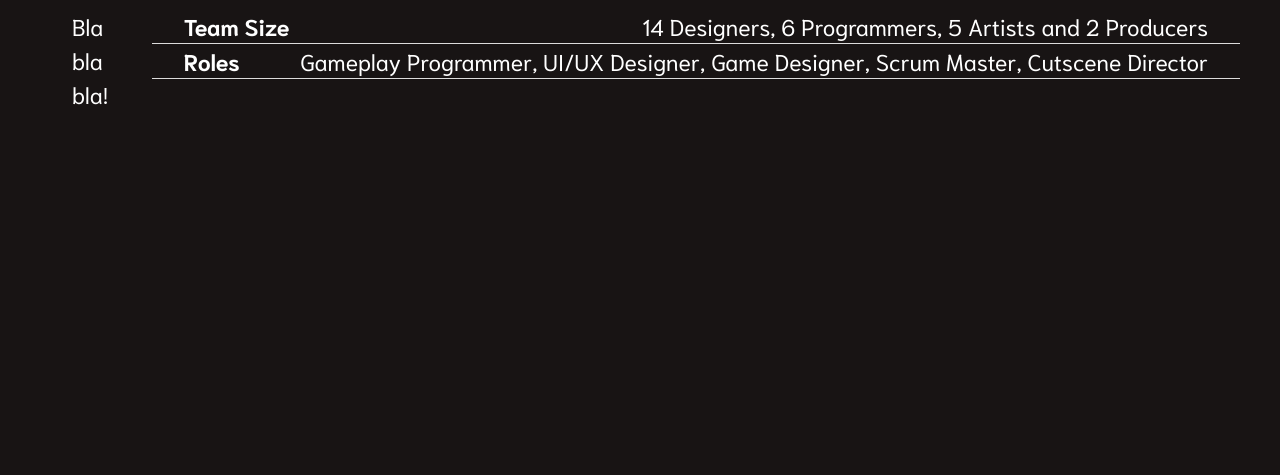
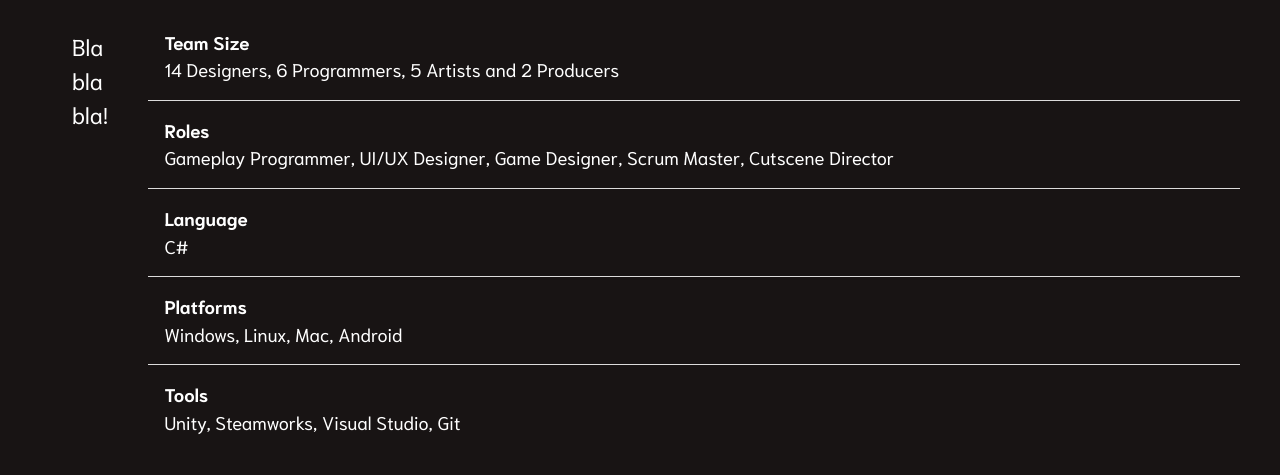
Before and after one commit to TheMatiaz0/thematiaz0.github.io, an Eleventy site: page src/project-pages.njk in a window 1280 px wide. Shown: the part 325-800 px from the top of the page. Built offline with nearby package versions, Linux system fonts and the light colour scheme; Eleventy itself is replaced by a stand-in of ours; files that its build step writes are made by us from their sources.

Commit message:
Setup better padding for project-pages

```diff
--- a/src/_data/projects.json
+++ b/src/_data/projects.json
@@ -19,6 +19,18 @@
     {
       "header": "Roles",
       "content": "Gameplay Programmer, UI/UX Designer, Game Designer, Scrum Master, Cutscene Director"
+    },
+    {
+      "header": "Language",
+      "content": "C#"
+    },
+    {
+      "header": "Platforms",
+      "content": "Windows, Linux, Mac, Android"
+    },
+    {
+      "header": "Tools",
+      "content": "Unity, Steamworks, Visual Studio, Git"
     }
   ],
   "sources": {
--- a/src/_includes/project-card.njk
+++ b/src/_includes/project-card.njk
@@ -10,14 +10,14 @@
             </div>
             <div class="video-additional-info">
             </div>
-            <div class="p-5 h-48">
+            <div class="p-6 h-50">
                     <div class="flex justify-between items-center align-middle">
                         <h3>{{projectItem.title}}</h3>
                         <svg class="w-6 h-6" aria-hidden="true" focusable="false" data-prefix="fas" data-icon="chevron-right" role="img" xmlns="http://www.w3.org/2000/svg" viewBox="0 0 320 512" data-v-2dd8f34d=""><path class="w-1 h-1" fill="currentColor" d="M96 480c-8.188 0-16.38-3.125-22.62-9.375c-12.5-12.5-12.5-32.75 0-45.25L242.8 256L73.38 86.63c-12.5-12.5-12.5-32.75 0-45.25s32.75-12.5 45.25 0l192 192c12.5 12.5 12.5 32.75 0 45.25l-192 192C112.4 476.9 104.2 480 96 480z"></path></svg>
                     </div>
                     <small class="smaller">{{projectItem.startDate}} - {{projectItem.endDate}}</small>
             </a>
-                <p class="mt-3 line-clamp-3 text-white">
+                <p class="mt-3 line-clamp-3 align-middle text-white">
                     {{projectItem.shortDescription}}
                 </p>
             </div>
--- a/src/project-pages.njk
+++ b/src/project-pages.njk
@@ -8,25 +8,23 @@ layout: default.njk
 ---
 
 <section class="pt-64">
-<h1 class="flex pb-5 introduction justify-center align-middle items-center">{{project.title}}</h1>
-<div class="flex flex-col md:flex-row justify-between gap-y-6">
+<h1 class="flex pb-10 introduction justify-center align-middle items-center">{{project.title}}</h1>
+<div class="flex flex-col md:flex-row">
     <p class="big-paragraph px-8 text-white">{{project.shortDescription}}</p>
-    <div class="flex flex-col w-[2500px] flex-wrap">
+    <div class="flex flex-col md:w-[2700px] md:p-0 p-4 flex-wrap">
     {% for detail in project.details%}
-    <div class="flex border-b justify-between px-8 border-[color:#DCDCDC] text-white">
-        <p class="big-paragraph bold">{{detail.header}}</p>
-        <p class="big-paragraph">{{detail.content}}</p>
+    {% set borderClass = "" %}
+    {% set paddingClass = "p-4" %}
+    {% if loop.first %}
+        {% set paddingClass = "pb-4 px-4" %}
+    {% endif %}
+    {% if not loop.last %}
+        {% set borderClass = "border-b" %}
+    {%endif%}
+    <div class="{{paddingClass}} {{borderClass}} border-[color:#DCDCDC] text-white">
+        <p class="paragraph bold">{{detail.header}}</p>
+        <p class="paragraph">{{detail.content}}</p>
     </div>
-    {#
-    <div class="flex border-b justify-between px-8 border-[color:#DCDCDC] text-white">
-        <p class="big-paragraph bold">Team Size</p>
-        <p class="big-paragraph">14 Designers, 6 Programmers, 5 Artists and 1 Producer</p>
-    </div>
-    <div class="flex border-b justify-between px-8 border-[color:#DCDCDC] text-white">
-        <p class="big-paragraph bold">Platforms</p>
-        <p class="big-paragraph">Windows, Mac, Linux, Android</p>
-    </div>
-    #}
     {%endfor%}
     </div>
 </div>
```
